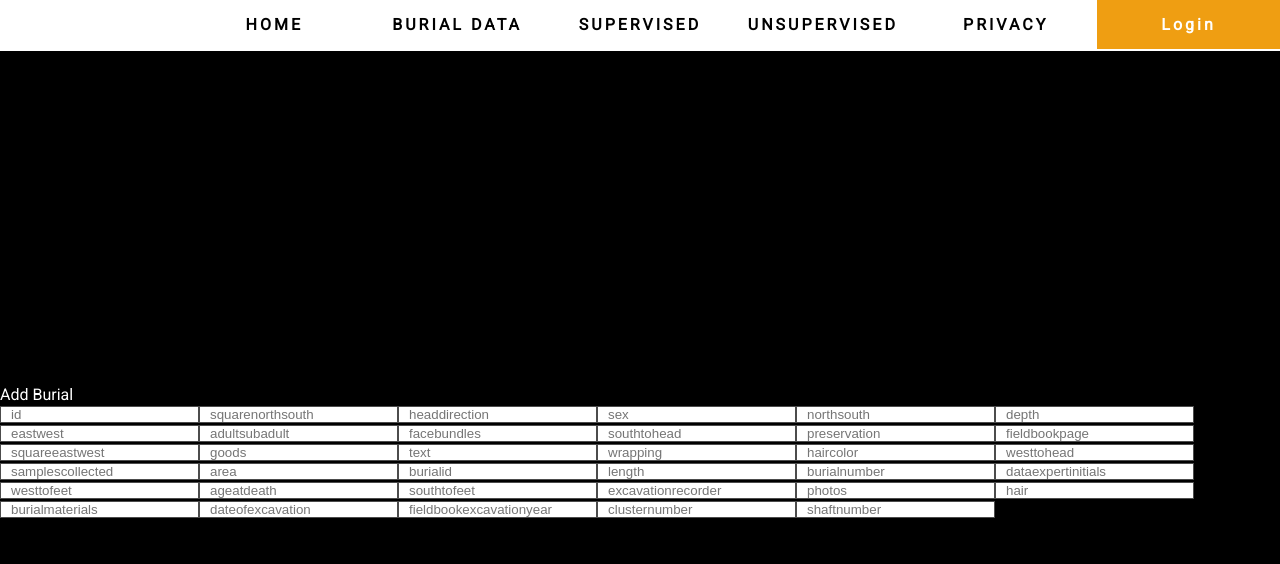
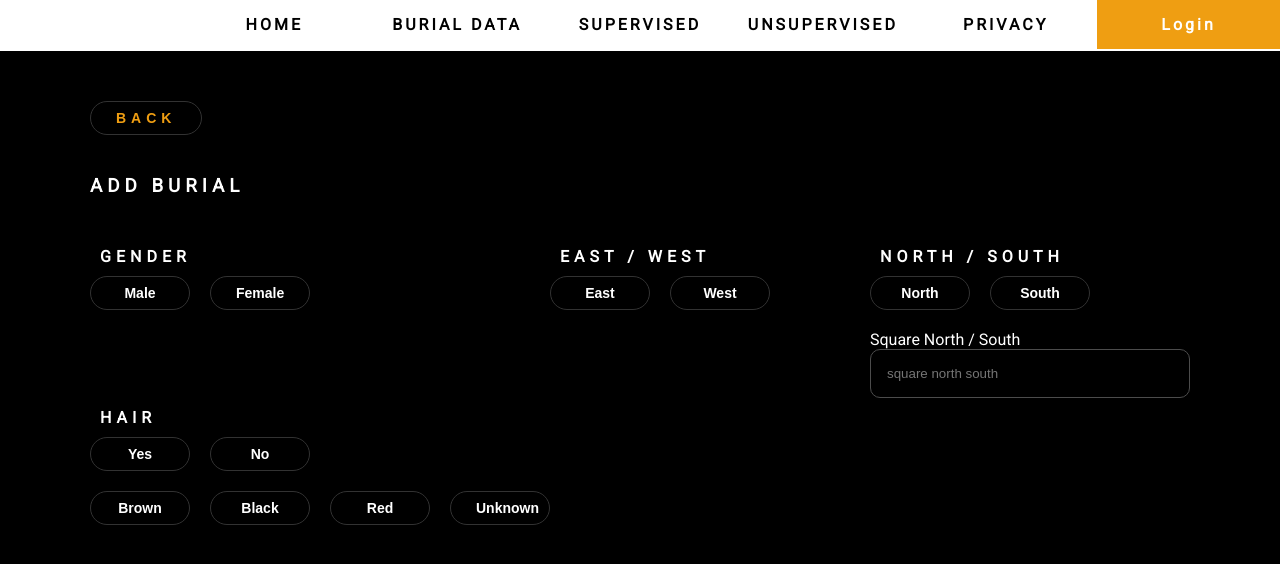
Before and after one commit to adamnorton-sunder/INTEX2, a React (Create React App) app in the folder frontend/: page /addBurial in a window 1280 px wide. Shown: the top 564 px of the page. Built offline with nearby package versions, Linux system fonts and the light colour scheme; what @aws-amplify/ui-react, aws-amplify would draw is missing.

Commit message:
Add Burial Form

```diff
--- a/frontend/src/components/AddBurial/AddBurial.tsx
+++ b/frontend/src/components/AddBurial/AddBurial.tsx
@@ -1,21 +1,110 @@
+import { Link } from "react-router-dom";
+
 function AddBurial() {
 
     const fields = ['id', 'squarenorthsouth', 'headdirection', 'sex', 'northsouth', 'depth',
-                    'eastwest', 'adultsubadult', 'facebundles', 'southtohead', 'preservation',
-                    'fieldbookpage', 'squareeastwest', 'goods', 'text', 'wrapping', 'haircolor',
-                    'westtohead', 'samplescollected', 'area', 'burialid', 'length', 'burialnumber',
-                    'dataexpertinitials', 'westtofeet', 'ageatdeath', 'southtofeet', 'excavationrecorder',
-                    'photos', 'hair','burialmaterials', 'dateofexcavation', 'fieldbookexcavationyear',
-                    'clusternumber', 'shaftnumber']
+        'eastwest', 'adultsubadult', 'facebundles', 'southtohead', 'preservation',
+        'fieldbookpage', 'squareeastwest', 'goods', 'text', 'wrapping', 'haircolor',
+        'westtohead', 'samplescollected', 'area', 'burialid', 'length', 'burialnumber',
+        'dataexpertinitials', 'westtofeet', 'ageatdeath', 'southtofeet', 'excavationrecorder',
+        'photos', 'hair', 'burialmaterials', 'dateofexcavation', 'fieldbookexcavationyear',
+        'clusternumber', 'shaftnumber']
 
     return (
-        <section style={{ maxWidth: '1400px', textAlign: 'left', justifyContent: 'start' }}>
-            <div>Add Burial</div>
-            <section>
+        <section style={{ width: '1100px', textAlign: 'left', justifyContent: 'start', paddingTop: '50px' }}>
+            <Link to='/summary'>
+                <button style={{ padding: '8px 25px', backgroundColor: 'transparent', borderRadius: '20px', border: '1px solid rgb(50,50,50)' }}>
+                    <h3 style={{ letterSpacing: '5px', margin: '0px', fontSize: '14px', color: '#ef9e12' }}>BACK</h3>
+                </button>
+            </Link>
+            <div style={{ padding: '40px 0' }}>
+                <h3 style={{ letterSpacing: '5px', margin: '0px' }}>ADD BURIAL</h3>
+            </div>
+
+            <section style={{ display: 'grid', gridTemplateColumns: 'repeat(3, 1fr)' }}>
+                <div>
+                    <div style={{ padding: '10px' }}>
+                        <h4 style={{ letterSpacing: '5px', margin: '0px' }}>GENDER</h4>
+                    </div>
+                    <div style={{ display: 'grid', gridTemplateColumns: '100px 100px', gap: '20px', marginBottom: '20px' }}>
+                        <button style={{ padding: '8px 25px', backgroundColor: 'transparent', borderRadius: '20px', border: '1px solid rgb(50,50,50)' }}>
+                            <h3 style={{ margin: '0px', fontSize: '14px' }}>Male</h3>
+                        </button>
+                        <button style={{ padding: '8px 25px', backgroundColor: 'transparent', borderRadius: '20px', border: '1px solid rgb(50,50,50)' }}>
+                            <h3 style={{ margin: '0px', fontSize: '14px' }}>Female</h3>
+                        </button>
+                    </div>
+                </div>
+
+                <div>
+                    <div style={{ padding: '10px' }}>
+                        <h4 style={{ letterSpacing: '5px', margin: '0px' }}>EAST / WEST</h4>
+                    </div>
+                    <div style={{ display: 'grid', gridTemplateColumns: '100px 100px', gap: '20px', marginBottom: '20px' }}>
+                        <button style={{ padding: '8px 25px', backgroundColor: 'transparent', borderRadius: '20px', border: '1px solid rgb(50,50,50)' }}>
+                            <h3 style={{ margin: '0px', fontSize: '14px' }}>East</h3>
+                        </button>
+                        <button style={{ padding: '8px 25px', backgroundColor: 'transparent', borderRadius: '20px', border: '1px solid rgb(50,50,50)' }}>
+                            <h3 style={{ margin: '0px', fontSize: '14px' }}>West</h3>
+                        </button>
+                    </div>
+                </div>
+
+                <div>
+                    <div style={{ padding: '10px' }}>
+                        <h4 style={{ letterSpacing: '5px', margin: '0px' }}>NORTH / SOUTH</h4>
+                    </div>
+                    <div style={{ display: 'grid', gridTemplateColumns: '100px 100px', gap: '20px', marginBottom: '20px' }}>
+                        <button style={{ padding: '8px 25px', backgroundColor: 'transparent', borderRadius: '20px', border: '1px solid rgb(50,50,50)' }}>
+                            <h3 style={{ margin: '0px', fontSize: '14px' }}>North</h3>
+                        </button>
+                        <button style={{ padding: '8px 25px', backgroundColor: 'transparent', borderRadius: '20px', border: '1px solid rgb(50,50,50)' }}>
+                            <h3 style={{ margin: '0px', fontSize: '14px' }}>South</h3>
+                        </button>
+                    </div>
+                    <div style={{ display: 'grid', gridTemplateRows: 'auto auto' }}>
+                        <label>Square North / South</label>
+                        <input placeholder="square north south" style={{ padding: '16px', border: '1px solid #4c4c4c', backgroundColor: 'transparent', borderRadius: '10px' }} />
+                    </div>
+                </div>
+
+                <div>
+                    <div style={{ padding: '10px' }}>
+                        <h4 style={{ letterSpacing: '5px', margin: '0px' }}>HAIR</h4>
+                    </div>
+                    <div style={{ display: 'grid', gridTemplateColumns: '100px 100px', gap: '20px', marginBottom: '20px' }}>
+                        <button style={{ padding: '8px 25px', backgroundColor: 'transparent', borderRadius: '20px', border: '1px solid rgb(50,50,50)' }}>
+                            <h3 style={{ margin: '0px', fontSize: '14px' }}>Yes</h3>
+                        </button>
+                        <button style={{ padding: '8px 25px', backgroundColor: 'transparent', borderRadius: '20px', border: '1px solid rgb(50,50,50)' }}>
+                            <h3 style={{ margin: '0px', fontSize: '14px' }}>No</h3>
+                        </button>
+                    </div>
+                    <div style={{ display: 'grid', gridTemplateColumns: '100px 100px 100px 100px', gap: '20px', marginBottom: '20px' }}>
+                        <button style={{ padding: '8px 25px', backgroundColor: 'transparent', borderRadius: '20px', border: '1px solid rgb(50,50,50)' }}>
+                            <h3 style={{ margin: '0px', fontSize: '14px' }}>Brown</h3>
+                        </button>
+                        <button style={{ padding: '8px 25px', backgroundColor: 'transparent', borderRadius: '20px', border: '1px solid rgb(50,50,50)' }}>
+                            <h3 style={{ margin: '0px', fontSize: '14px' }}>Black</h3>
+                        </button>
+                        <button style={{ padding: '8px 25px', backgroundColor: 'transparent', borderRadius: '20px', border: '1px solid rgb(50,50,50)' }}>
+                            <h3 style={{ margin: '0px', fontSize: '14px' }}>Red</h3>
+                        </button>
+                        <button style={{ padding: '8px 25px', backgroundColor: 'transparent', borderRadius: '20px', border: '1px solid rgb(50,50,50)' }}>
+                            <h3 style={{ margin: '0px', fontSize: '14px' }}>Unknown</h3>
+                        </button>
+                    </div>
+                </div>
+            </section>
+
+            {/* <section style={{ display: 'grid', gridTemplateColumns: 'repeat(auto-fit, minmax(180px, 1fr))', columnGap: '20px', rowGap: '10px' }}>
                 {fields.map((key) => (
-                    <input key={key} placeholder={key} style={{ padding: '0px 10px', border: '1px solid #4c4c4c' }} />
+                    <div style={{ display: 'grid', gridTemplateRows: 'auto auto' }}>
+                        <label>{key}</label>
+                        <input key={key} placeholder={key} style={{ padding: '16px', border: '1px solid #4c4c4c', backgroundColor: 'transparent', borderRadius: '10px' }} />
+                    </div>
                 ))}
-            </section>
+            </section> */}
         </section>
     )
 }
--- a/frontend/src/components/Home/Home.css
+++ b/frontend/src/components/Home/Home.css
@@ -7,7 +7,7 @@ body {
 
 .App {
   display: flex;
-  justify-content: center;
+  /* justify-content: center; */
   flex-direction: column;
   align-items: center;
   height: 100vh;
--- a/frontend/src/components/Summary/Summary.tsx
+++ b/frontend/src/components/Summary/Summary.tsx
@@ -34,9 +34,9 @@ function Summary() {
   return (
     <section className="page-container">
       <div style={{ display: 'grid', gridTemplateColumns: '25% 1fr' }}>
-        <div style={{ backgroundColor: 'rgb(25, 25, 24)', padding: '20px', paddingLeft: '35px', textAlign: 'left', height: '100vh' }}>
-          <div>
-            <h3 style={{ letterSpacing: '5px' }}>FILTERS</h3>
+        <div style={{ backgroundColor: 'rgb(25, 25, 24)', padding: '50px 20px 35px 20px', textAlign: 'left', height: '100vh' }}>
+          <div style={{ marginBottom: '20px'}}>
+            <h3 style={{ letterSpacing: '5px', margin: '0px' }}>FILTERS</h3>
           </div>
 
           <div>
@@ -126,7 +126,7 @@ function Summary() {
           </div>
         </div>
         <div>
-          <div style={{ display: 'grid', gridTemplateColumns: 'auto 1fr auto', padding: '20px 100px' }}>
+          <div style={{ display: 'grid', gridTemplateColumns: 'auto 1fr auto', padding: '50px 100px 30px' }}>
             <h3 style={{ letterSpacing: '5px', margin: '0px' }}>BURIAL DATA</h3>
             <div></div>
             <Link to={user?.isAuthenticated ? "/addBurial" : "/login"}>
```
